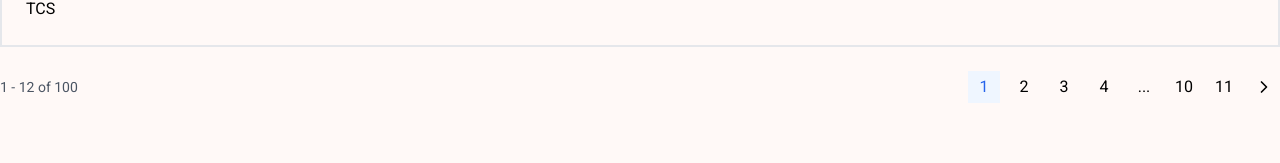
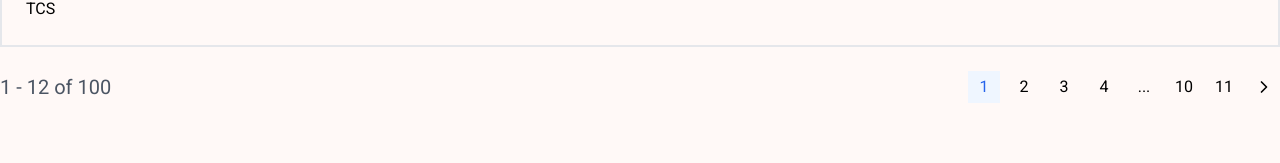
Before and after one commit to shanakasp/web-app, a React (Create React App) app: page /iSearch in a window 1280 px wide. Shown: the part 574-737 px from the top of the page. Built offline with nearby package versions, Linux system fonts and the light colour scheme; a web font is replaced by a local one.

Commit message:
modified index.jsx in search

```diff
--- a/src/pages/search/index.jsx
+++ b/src/pages/search/index.jsx
@@ -75,7 +75,9 @@ const JobSearch = () => {
 
       {/* Pagination */}
       <div className="mt-6 flex items-center justify-between">
-        <span className="text-sm text-gray-600">1 - 12 of 100</span>
+        <span className="text-base sm:text-xl text-gray-600">
+          1 - 12 of 100
+        </span>
         <div className="flex items-center gap-2">
           {paginationNumbers.map((num, index) => (
             <button
```
